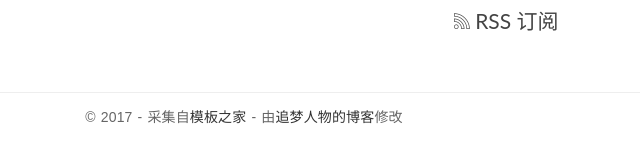
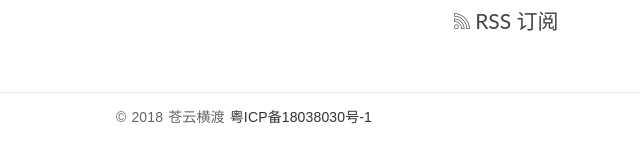
Before and after one commit to ami66/cloudcrossing, a Django app: page / in a window 1280 px wide. Shown: the part 699-847 px from the top of the page, without its empty margins (396-1036 px from the left). Run offline with Django 3.2, Linux system fonts and the light colour scheme; data that the repository does not hold is empty; some libraries are stand-ins or nearby versions.

Commit message:
“blogv1.1-增加备案脚注

```diff
--- a/templates/base.html
+++ b/templates/base.html
@@ -11,14 +11,14 @@
 
     <!-- css -->
     <link rel="stylesheet" href="http://code.ionicframework.com/ionicons/2.0.1/css/ionicons.min.css">
-    <link href="https://cdn.bootcss.com/bootstrap/3.3.7/css/bootstrap.min.css" rel="stylesheet">
+    <link rel="stylesheet" href="{% static 'blog/css/bootstrap.min.css' %}">
     <link rel="stylesheet" href="{% static 'blog/css/pace.css' %}">
     <link rel="stylesheet" href="{% static 'blog/css/custom.css' %}">
     <link rel="stylesheet" href="{% static 'blog/css/highlights/github.css' %}">
 
     <!-- js -->
-    <script src="https://cdn.bootcss.com/jquery/2.1.3/jquery.min.js"></script>
-    <script src="https://cdn.bootcss.com/bootstrap/3.3.7/js/bootstrap.min.js"></script>
+    <script src="{% static 'blog/js/jquery-2.1.3.min.js' %}"></script>
+    <script src="{% static 'blog/js/bootstrap.min.js' %}"></script>
     <script src="{% static 'blog/js/pace.min.js' %}"></script>
     <script src="{% static 'blog/js/modernizr.custom.js' %}"></script>
 </head>
@@ -164,9 +164,8 @@
     <div class="container">
         <div class="row">
             <div class="col-md-12">
-                <p class="copyright">&copy 2017 - 采集自<a href="http://www.cssmoban.com/"
-                                                        target="_blank" title="模板之家">模板之家</a>
-                    - 由<a href="http://zmrenwu.com/" title="网页模板" target="_blank">追梦人物的博客</a>修改
+                <p class="copyright">
+                    &copy 2018 苍云横渡 <a href="http://www.miibeian.gov.cn"; target=_blank>粤ICP备18038030号-1</a>
                 </p>
             </div>
         </div>
```
Also changed, not shown: 1 other file.
